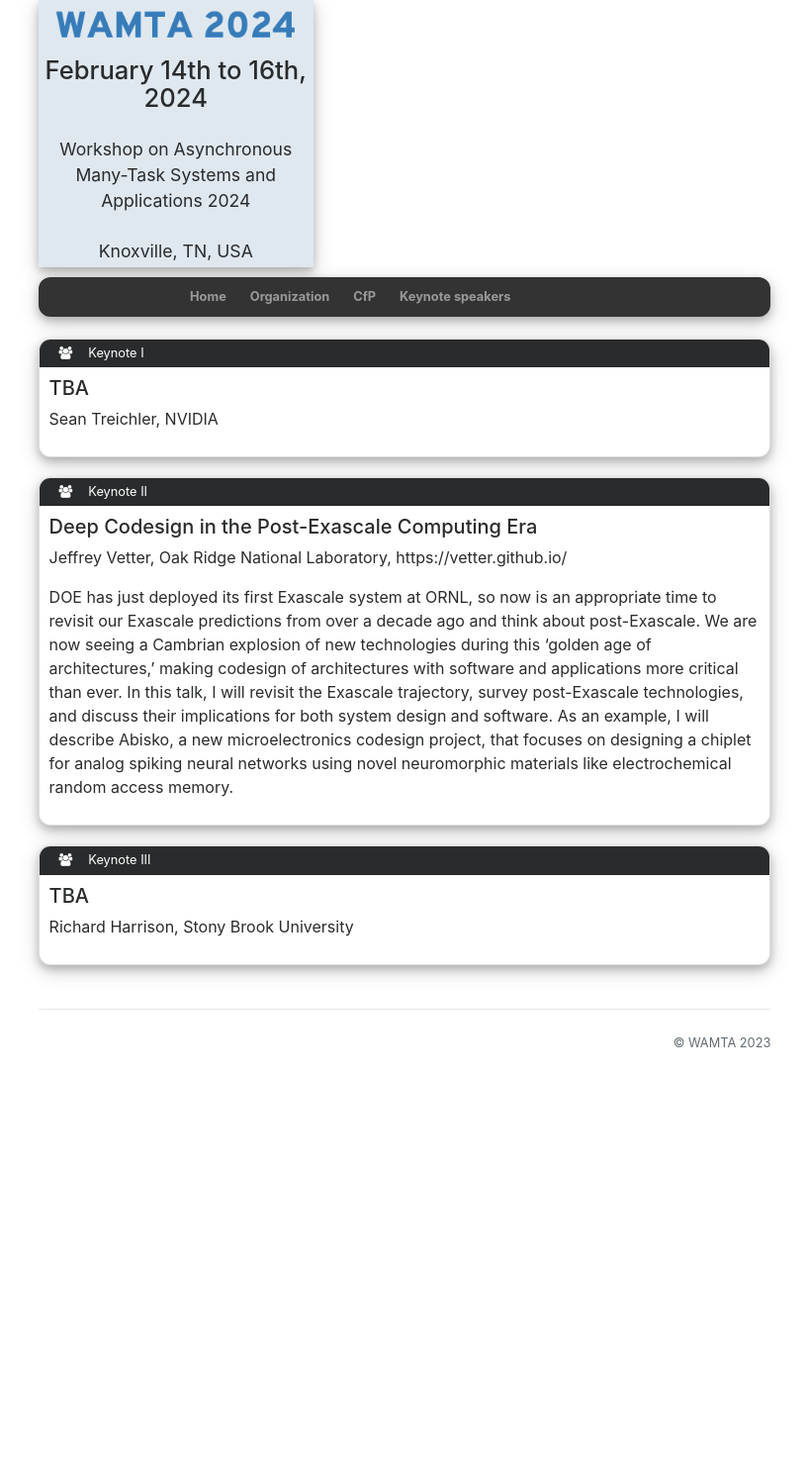
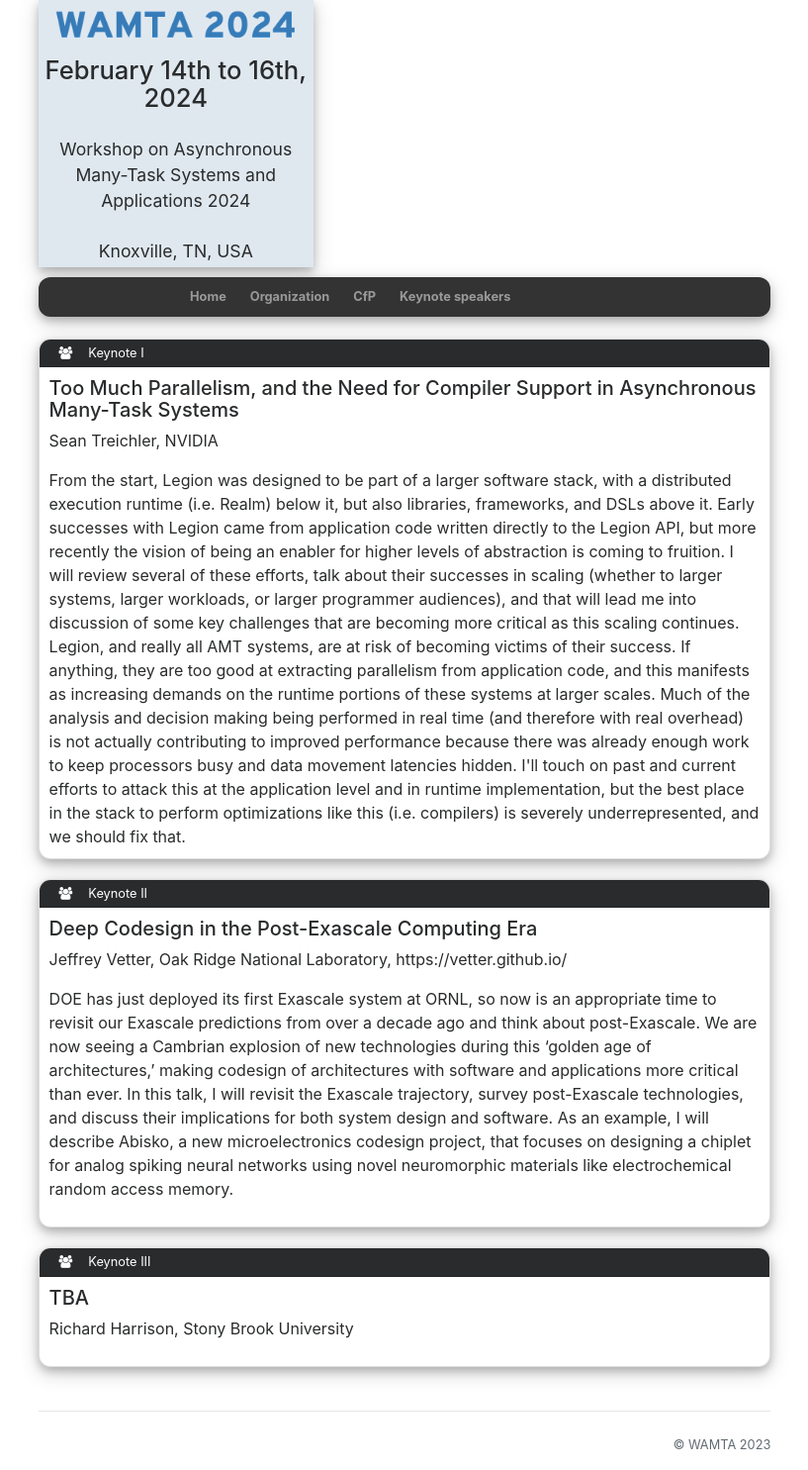
Before and after one commit to wamta26/WAMTA26.github.io, a Jekyll site: the page built from keynote.md, in a window 1280 px wide. Shown: the whole page at 99% size, without its empty margins (231-1048 px from the left). Built offline with Jekyll 4.4.1, drawn with Linux system fonts in a browser that asks for light colours; nearby versions of some CDN libraries; before the commit the page ends 1079 px from its top, so only the background shows below that.

Commit message:
Add Nvidia keynote

```diff
--- a/keynote.md
+++ b/keynote.md
@@ -6,9 +6,22 @@ slide_id: 1
 <div class="card">
 	<div class="card-header text-white bg-inverse"><i class="fa fa-users mr-3" aria-hidden="true"></i>Keynote I</div>
 	<div style="margin: 10px">
-		<h5>TBA</h5>
+		<h5>Too Much Parallelism, and the Need for Compiler Support in Asynchronous Many-Task Systems</h5>
 		<p>Sean Treichler, NVIDIA</p>
+        From the start, Legion was designed to be part of a larger software stack, with a distributed execution runtime
+(i.e. Realm) below it, but also libraries, frameworks, and DSLs above it. Early successes with Legion came from
+application code written directly to the Legion API, but more recently the vision of being an enabler for higher
+levels of abstraction is coming to fruition. I will review several of these efforts, talk about their successes in
+scaling (whether to larger systems, larger workloads, or larger programmer audiences), and that will lead me into
+discussion of some key challenges that are becoming more critical as this scaling continues.
 
+Legion, and really all AMT systems, are at risk of becoming victims of their success. If anything, they are too good
+at extracting parallelism from application code, and this manifests as increasing demands on the runtime portions
+of these systems at larger scales. Much of the analysis and decision making being performed in real time (and
+therefore with real overhead) is not actually contributing to improved performance because there was already
+enough work to keep processors busy and data movement latencies hidden. I'll touch on past and current efforts
+to attack this at the application level and in runtime implementation, but the best place in the stack to perform
+optimizations like this (i.e. compilers) is severely underrepresented, and we should fix that.
 	</div>
 </div>
 
```
